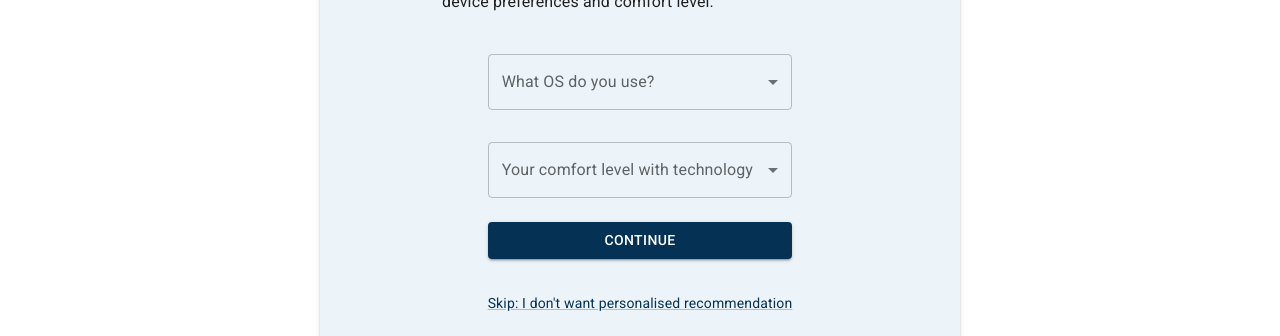
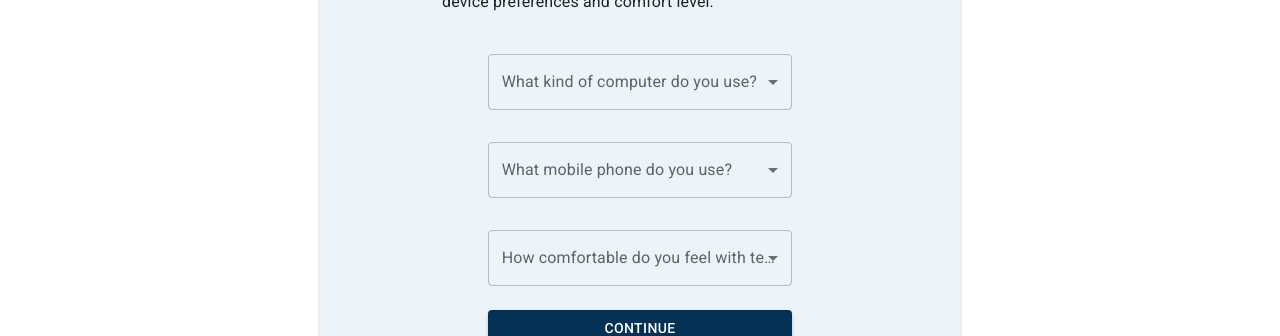
Before and after one commit to Khushboo1028/project-rebound-website, a React (Create React App) app: page /userInformation in a window 1280 px wide. Shown: the part 282-618 px from the top of the page. Built offline with nearby package versions, Linux system fonts and the light colour scheme; no server answers; sample sign-in values are in the browser's storage; a web font is replaced by a local one; what @react-pdf/renderer would draw is missing.

Commit message:
changes made

```diff
--- a/src/pages/UserInformation.js
+++ b/src/pages/UserInformation.js
@@ -108,38 +108,57 @@ const UserInformation = () => {
                   >
                     <FormControl fullWidth sx={{ marginTop: "2rem" }}>
                       <InputLabel id="demo-simple-select-label">
-                        What OS do you use?
+                        What kind of computer do you use?
                       </InputLabel>
                       <Select
                         labelId="demo-simple-select-label"
                         id="demo-simple-select"
-                        label="Your comfort level with technology"
+                        label=" What kind of computer do you use?"
                         onChange={(e) => {
                           setOperatingSystemUsed(e.target.value);
                         }}
                       >
-                        <MenuItem value={10}>Mac</MenuItem>
-                        <MenuItem value={20}>Windows</MenuItem>
-                        <MenuItem value={30}>Linux</MenuItem>
+                        <MenuItem value={"Mac"}>Mac</MenuItem>
+                        <MenuItem value={"Windows"}>Windows</MenuItem>
+                        <MenuItem value={"Linux"}>Linux</MenuItem>
+                        <MenuItem value={"Don't Know"}>I Don't Know</MenuItem>
                       </Select>
                     </FormControl>
 
                     <FormControl fullWidth sx={{ marginTop: "2rem" }}>
                       <InputLabel id="demo-simple-select-label">
-                        Your comfort level with technology
+                        What mobile phone do you use?
                       </InputLabel>
                       <Select
                         labelId="demo-simple-select-label"
                         id="demo-simple-select"
-                        label="Your comfort level with technology"
+                        label="What mobile phone do you use?"
+                        onChange={(e) => {
+                          setOperatingSystemUsed(e.target.value);
+                        }}
+                      >
+                        <MenuItem value={"Android"}>Android</MenuItem>
+                        <MenuItem value={"iOS"}>Apple/iOS</MenuItem>
+                        <MenuItem value={"Don't Know"}>I Don't Know</MenuItem>
+                      </Select>
+                    </FormControl>
+
+                    <FormControl fullWidth sx={{ marginTop: "2rem" }}>
+                      <InputLabel id="demo-simple-select-label">
+                        How comfortable do you feel with technology in general?
+                      </InputLabel>
+                      <Select
+                        labelId="demo-simple-select-label"
+                        id="demo-simple-select"
+                        label=" How comfortable do you feel with technology in general?"
                         onChange={(e) => {
                           setTechComfortLevel(e.target.value);
                         }}
                       >
-                        <MenuItem value={10}>None</MenuItem>
-                        <MenuItem value={15}>Low</MenuItem>
-                        <MenuItem value={20}>Medium</MenuItem>
-                        <MenuItem value={30}>High</MenuItem>
+                        <MenuItem value={"None"}>None</MenuItem>
+                        <MenuItem value={"Low"}>Low</MenuItem>
+                        <MenuItem value={"Medium"}>Medium</MenuItem>
+                        <MenuItem value={"High"}>High</MenuItem>
                       </Select>
                     </FormControl>
                     <Button
```
